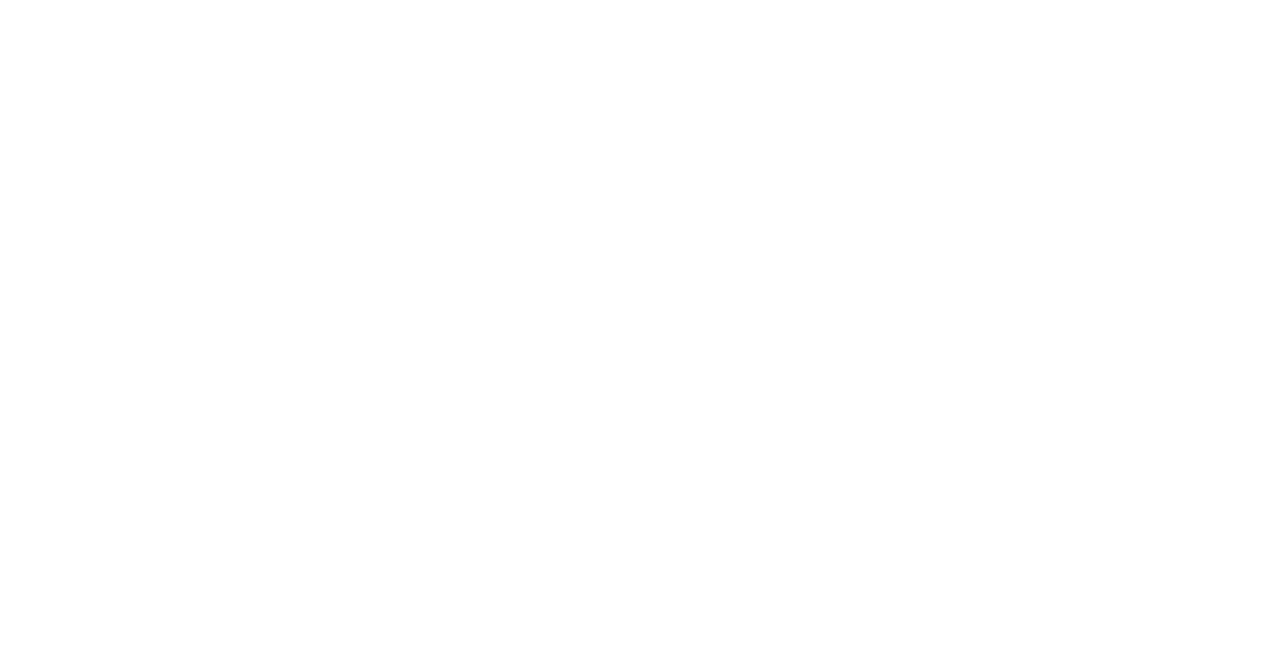
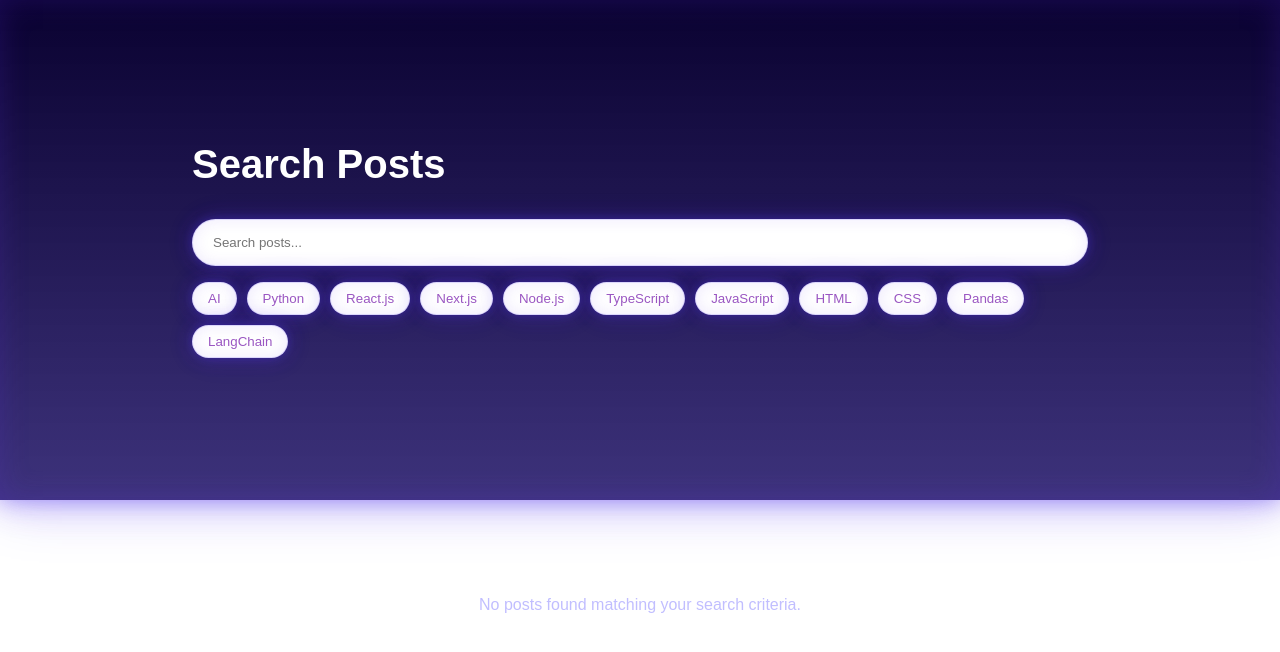
Before and after one commit to T-Sugiyama-dev/tech_blog, a Next.js app: page /search in a window 1280 px wide. Before the commit this address had no page. Shown: the top 652 px of the page. Built offline with nearby package versions, Linux system fonts and the light colour scheme.

Commit message:
create search page

```diff
--- /dev/null
+++ b/src/app/search/page.module.css
@@ -0,0 +1,126 @@
+.container {
+  margin: 0 auto;
+  width: 100%;
+  height: 100%;
+  min-height: 100vh;
+  position: relative;
+}
+
+.search_section {
+  width: 100vw;
+  height: 500px;
+
+  margin: 0 !important;
+
+  display: flex;
+  justify-content: center;
+  align-items: center;
+
+  background-image: linear-gradient(180deg,
+      rgb(10, 2, 49),
+      rgba(78, 51, 234, 0.4));
+
+  backdrop-filter: brightness(0.2);
+
+  box-shadow:
+    0 0 20px rgba(78, 51, 234, 0.4),
+    0 0 40px rgba(82, 51, 234, 0.3),
+    0 0 60px rgba(85, 51, 234, 0.2),
+    inset 0 0 30px rgba(100, 51, 234, 0.2);
+}
+
+.search_section_inner {
+  width: 70%;
+  max-width: 1200px;
+  margin: 0 auto;
+  padding: 3rem 0;
+
+  @media (max-width: 500px) {
+    width: 90%;
+  }
+}
+
+
+.title {
+  font-size: 2.5rem;
+  margin-bottom: 2rem;
+  color: #ffffff;
+}
+
+.search_info {
+  margin-bottom: 2rem;
+  color: #666;
+}
+
+.fallback {
+  text-align: center;
+  padding: 3rem;
+  color: #c1beff;
+  width: 100%;
+  margin: 0 auto;
+}
+
+.results_section {
+  width: 70%;
+  max-width: 1200px;
+  margin: 0 auto;
+  padding: 3rem 0;
+
+  @media (max-width: 500px) {
+    width: 90%;
+  }
+}
+
+.results_grid {
+  width: 100%;
+}
+
+.post_card {
+  position: relative;
+  display: flex;
+  width: 100%;
+  flex-direction: column;
+  justify-content: space-between;
+  gap: 0.5rem;
+  /* border: 1px solid #818cf8; */
+  padding: 1.25rem 4rem 1.25rem 1.5rem;
+  line-height: normal;
+  text-decoration: none;
+  /* background: linear-gradient(to bottom, #c7d2fe, #818cf8); */
+  box-shadow:
+    0 0 0 1px rgba(129, 140, 248, 0.1),
+    0 2px 40px rgba(129, 140, 248, 0.3);
+  transition: all 0.2s ease;
+  margin-bottom: 1rem;
+  border-radius: 8px;
+  color: #ffffff;
+  border: none;
+}
+
+.post_card:hover {
+  opacity: 1;
+  box-shadow:
+    0 0 0 1px rgba(129, 140, 248, 0.2),
+    0 4px 50px rgba(129, 140, 248, 0.2);
+  transform: translateY(-5px);
+}
+
+.tags {
+  display: flex;
+  gap: 0.5rem;
+  margin-top: 1rem;
+  flex-wrap: wrap;
+}
+
+.tag {
+  background: rgb(78, 32, 184);
+  padding: 0.25rem 0.75rem;
+  border-radius: 15px;
+  font-size: 0.8rem;
+}
+
+.no_results {
+  text-align: center;
+  padding: 3rem;
+  color: #c1beff;
+}
--- /dev/null
+++ b/src/app/search/page.tsx
@@ -0,0 +1,91 @@
+'use client';
+
+import { posts } from '@/content/metadata';
+import SearchForm from '@/components/feature/search-form/search-form';
+import styles from './page.module.css';
+import Link from 'next/link';
+import { useSearchParams } from 'next/navigation';
+import { Suspense } from 'react';
+
+// 検索結果を表示するコンポーネントを分離
+function SearchResults() {
+  const searchParams = useSearchParams();
+  const searchQuery = searchParams.get('q') || '';
+  const category = searchParams.get('category') || '';
+
+  let results = [...posts];
+
+  // カテゴリでフィルタリング
+  if (category) {
+    results = results.filter(post =>
+      post.tags.includes(category)
+    );
+  }
+
+  // キーワード検索（カテゴリフィルタリングの後に実行）
+  if (searchQuery) {
+    const query = searchQuery.toLowerCase();
+
+    // タイトルで検索
+    const titleMatches = results.filter(post =>
+      post.title.toLowerCase().includes(query)
+    );
+
+    // 説明で検索（タイトルにマッチしないもの）
+    const descriptionMatches = results.filter(post =>
+      !post.title.toLowerCase().includes(query) &&
+      post.description.toLowerCase().includes(query)
+    );
+
+    // 結果を結合（タイトルマッチを優先）
+    results = [...titleMatches, ...descriptionMatches];
+  }
+
+  return (
+    <div className={styles.results_section}>
+      <div className={styles.results_grid}>
+        {results.map((post) => (
+          <Link href={`/posts/${post.slug}`} key={post.id}>
+            <div key={post.id} className={styles.post_card}>
+              <h3>{post.title}</h3>
+              <p>{post.description}</p>
+              <div className={styles.tags}>
+                {post.tags.map((tag) => (
+                  <span key={tag} className={styles.tag}>{tag}</span>
+                ))}
+              </div>
+            </div>
+          </Link>
+        ))}
+      </div>
+
+      {results.length === 0 && (
+        <div className={styles.no_results}>
+          <p>No posts found matching your search criteria.</p>
+        </div>
+      )}
+    </div>
+  );
+}
+
+function Fallback() {
+  return <div className={styles.fallback}>Loading...</div>;
+}
+
+// メインのページコンポーネント
+export default function SearchPage() {
+  return (
+    <div className={styles.container}>
+      <div className={styles.search_section}>
+        <div className={styles.search_section_inner}>
+          <h1 className={styles.title}>Search Posts</h1>
+          <SearchForm initialQuery="" initialCategory="" />
+        </div>
+      </div>
+
+      <Suspense fallback={<Fallback />}>
+        <SearchResults />
+      </Suspense>
+    </div>
+  );
+}
```
